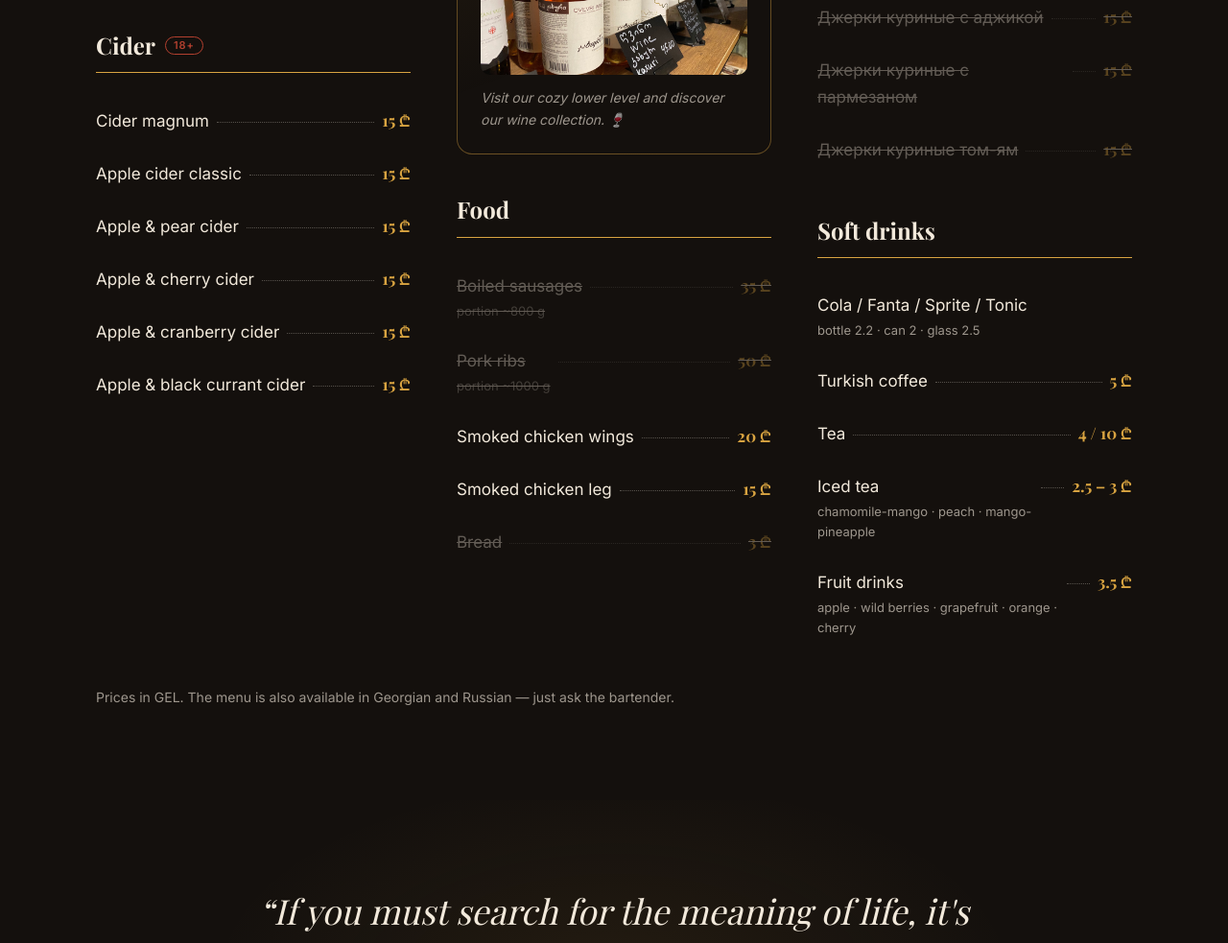
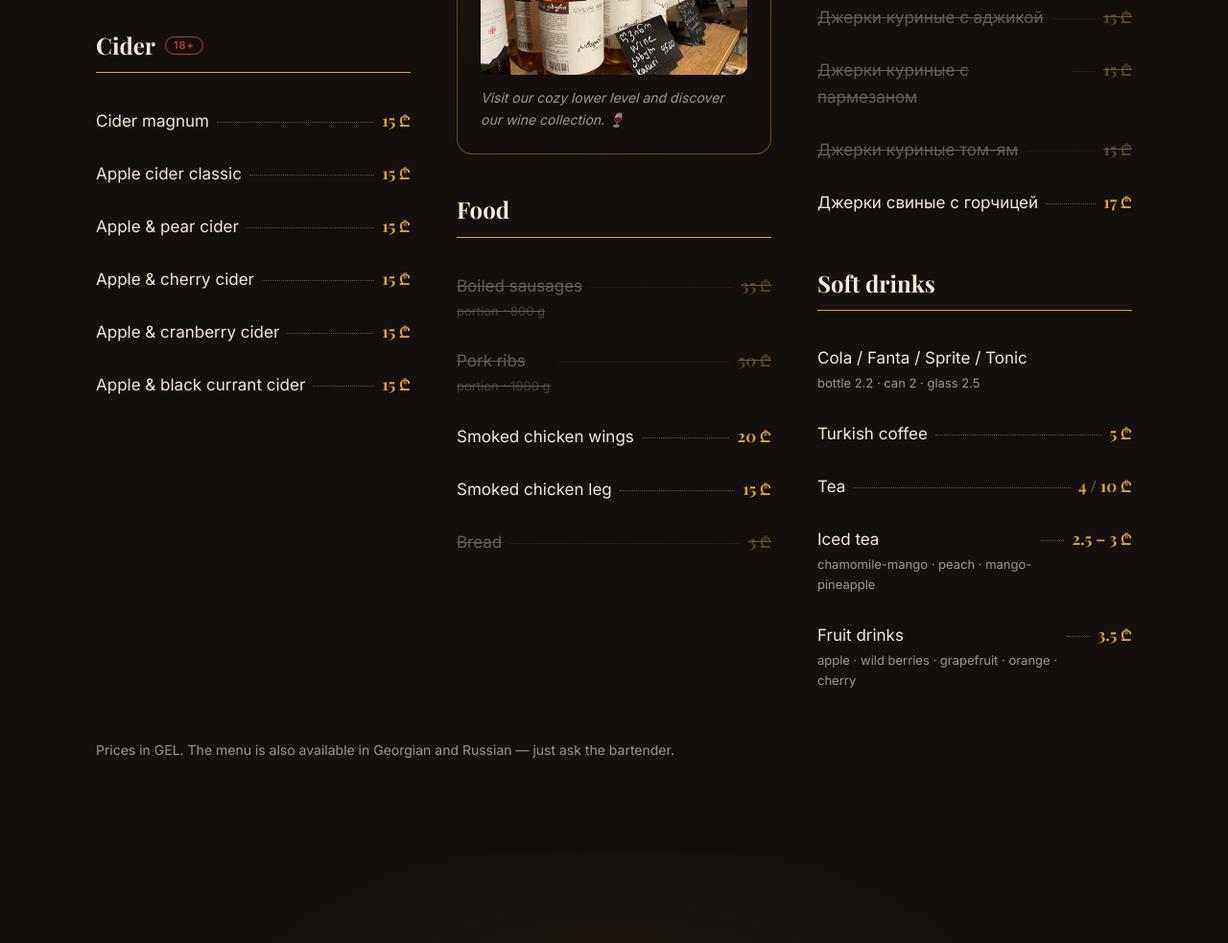
Before and after one commit to tolstoi13/tolstoi13.github.io, a plain HTML site: page en/index.html in a window 1280 px wide. Shown: the part 4895-5878 px from the top of the page at 96% size. Drawn offline with nearby package versions, Linux system fonts and the light colour scheme; a web font is replaced by a local one.

Commit message:
Menu sync from kassa (items, prices, availability)
Co-Authored-By: Claude Fable 5 <noreply@anthropic.com>

```diff
--- a/en/index.html
+++ b/en/index.html
@@ -246,6 +246,13 @@
 
 
 
+
+
+
+
+
+
+
 <li>
                   <span class="menu-name">Herzog</span>
                     <span class="dots"></span><span class="price">5 / 6 ₾</span>
@@ -280,6 +287,16 @@
           <h3 class="menu-title">Craft beer <span class="badge">18+</span>
 </h3>
             <ul class="menu-list">
+
+
+
+
+
+
+
+
+
+
 
 
 
@@ -397,6 +414,8 @@
 
 
 
+
+
 <li>
                   <span class="menu-name">Ginger beer</span>
                     <span class="dots"></span><span class="price">15 ₾</span>
@@ -411,6 +430,12 @@
           <h3 class="menu-title">Cider <span class="badge">18+</span>
 </h3>
             <ul class="menu-list">
+
+
+
+
+
+
 
 
 
@@ -566,6 +591,11 @@
 
 
 
+
+
+
+
+
 <li class="sold-out">
                   <span class="menu-name">Boiled sausages<em>portion ~800 g</em></span>
                     <span class="dots"></span><span class="price">35 ₾</span>
@@ -603,6 +633,8 @@
 
 
 
+
+
 <li>
                   <span class="menu-name">Mustard</span>
                     <span class="dots"></span><span class="price">3 ₾</span>
@@ -616,6 +648,14 @@
         <div class="menu-group">
           <h3 class="menu-title">Fish</h3>
             <ul class="menu-list">
+
+
+
+
+
+
+
+
 
 
 
@@ -757,6 +797,18 @@
 
 
 
+
+
+
+
+
+
+
+
+
+
+
+
 <li class="sold-out">
                   <span class="menu-name">Armenian sujuk</span>
                     <span class="dots"></span><span class="price">40 ₾</span>
@@ -802,6 +854,10 @@
 <li class="sold-out">
                   <span class="menu-name">Джерки куриные том-ям</span>
                     <span class="dots"></span><span class="price">15 ₾</span>
+                </li>
+<li>
+                  <span class="menu-name">Джерки свиные с горчицей</span>
+                    <span class="dots"></span><span class="price">17 ₾</span>
                 </li>
 </ul>
         </div>
```
Also changed, not shown: es/index.html (+56 -0 lines), index.html (+56 -0 lines), ru/index.html (+56 -0 lines), uk/index.html (+56 -0 lines).
